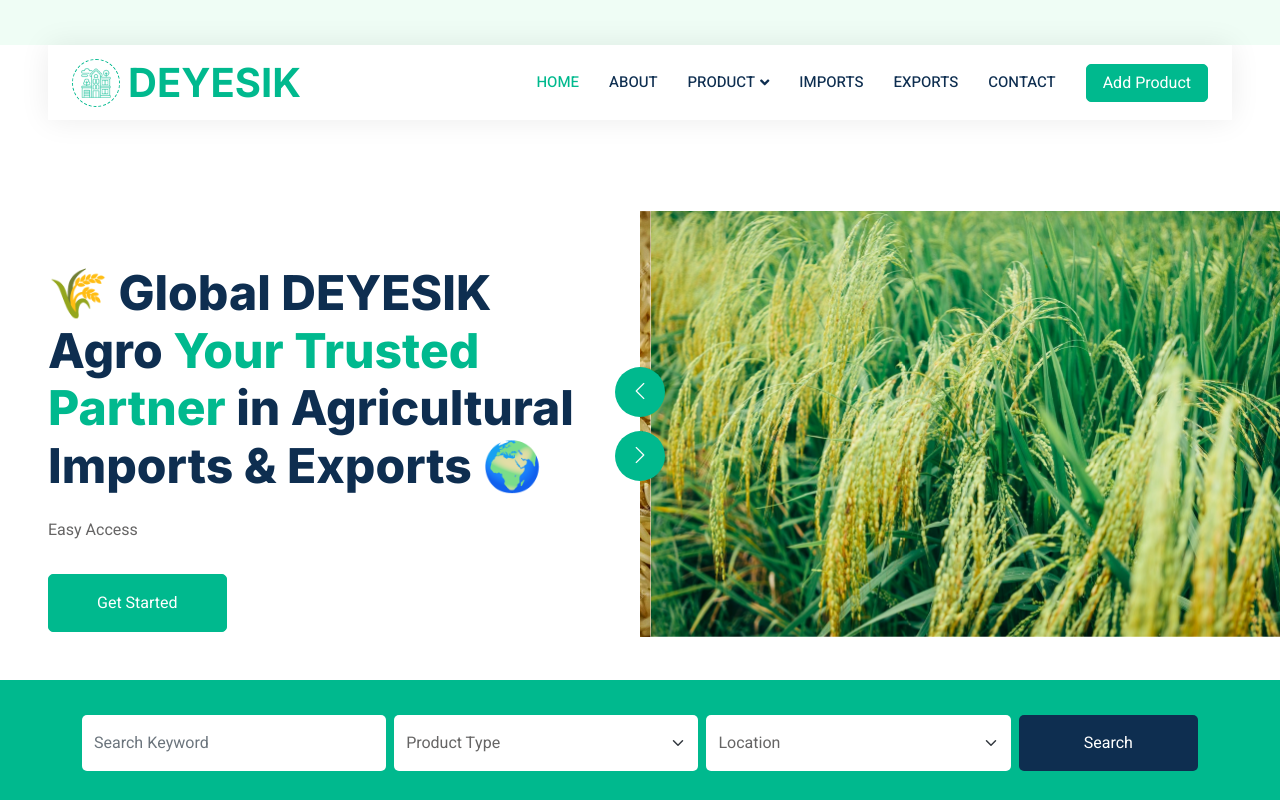
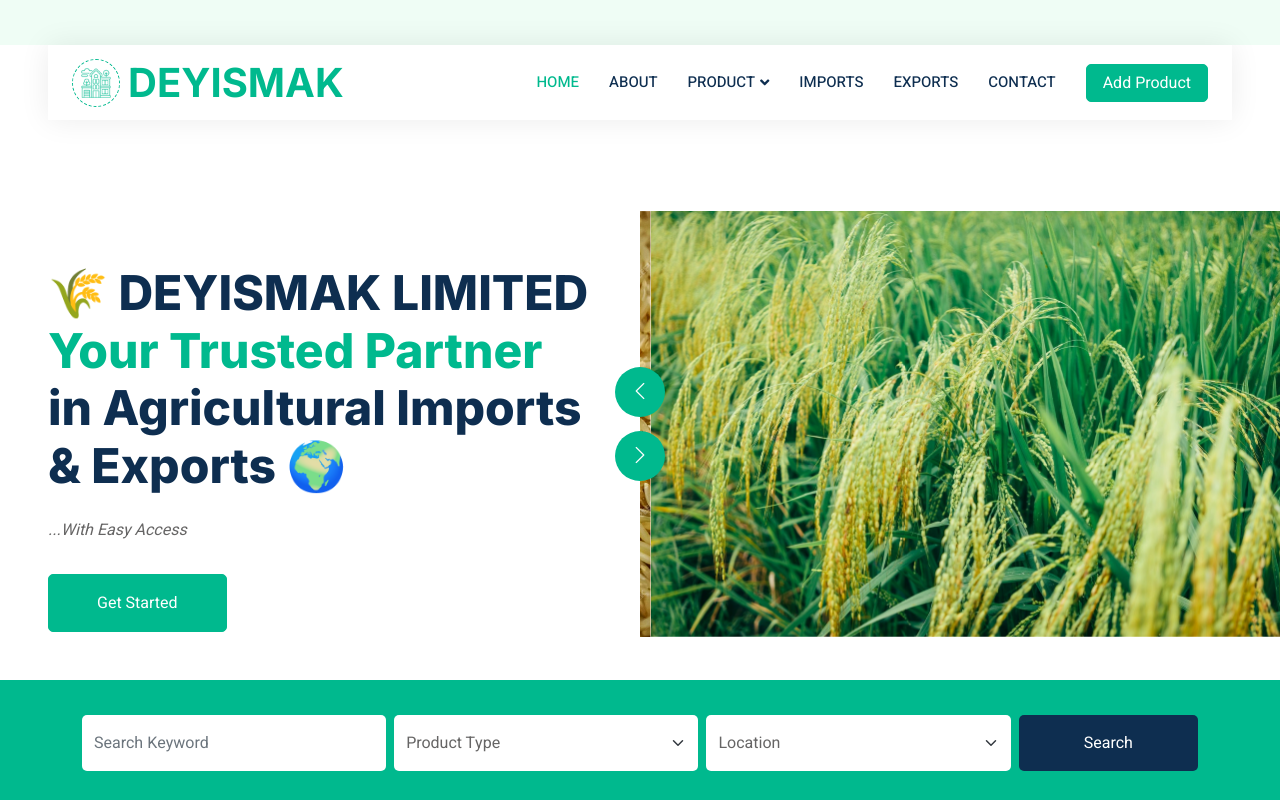
Before and after one commit to sufyan-yahya/import_export, a plain HTML site: page index.html in a window 1280 px wide. Shown: the top 800 px of the page. Drawn offline with nearby package versions, Linux system fonts and the light colour scheme.

Commit message:
Update index.html

```diff
--- a/index.html
+++ b/index.html
@@ -3,10 +3,10 @@
 
 <head>
     <meta charset="utf-8">
-    <title>DEYESIK AGRO</title>
+    <title>DEYISMAK LIMITED</title>
     <meta content="width=device-width, initial-scale=1.0" name="viewport">
     <meta content="" name="keywords">
-    <meta content="DEYESIK AGRO" name="description">
+    <meta content="DEYISMAK LIMITED" name="description">
 
     <!-- Favicon -->
     <link href="img/carousel-1.jpg" rel="icon">
@@ -49,7 +49,7 @@
                     <div class="icon p-2 me-2">
                         <img class="img-fluid" src="img/icon-apartment.png" alt="Icon" style="width: 30px; height: 30px;">
                     </div>
-                    <h1 class="m-0 text-primary">DEYESIK</h1>
+                    <h1 class="m-0 text-primary">DEYISMAK</h1>
                 </a>
                 <button type="button" class="navbar-toggler" data-bs-toggle="collapse" data-bs-target="#navbarCollapse">
                     <span class="navbar-toggler-icon"></span>
@@ -80,8 +80,8 @@
         <div class="container-fluid header bg-white p-0 mt-5">
             <div class="row g-0 align-items-center flex-column-reverse flex-md-row">
                 <div class="col-md-6 p-5 mt-lg-5">
-                    <h1 class="display-5 animated fadeIn mb-4">🌾 Global DEYESIK Agro<span class="text-primary"> Your Trusted Partner</span> in Agricultural Imports & Exports 🌍 </h1>
-                    <p class="animated fadeIn mb-4 pb-2">Easy Access</p>
+                    <h1 class="display-5 animated fadeIn mb-4">🌾 DEYISMAK LIMITED<span class="text-primary"> Your Trusted Partner</span> in Agricultural Imports & Exports 🌍 </h1>
+                    <p class="animated fadeIn mb-4 pb-2"><i>...With Easy Access</i></p>
                     <a href="" class="btn btn-primary py-3 px-5 me-3 animated fadeIn">Get Started</a>
                 </div>
                 <div class="col-md-6 animated fadeIn">
@@ -737,7 +737,7 @@
                 <div class="copyright">
                     <div class="row">
                         <div class="col-md-12 col-lg-12 col-12 text-center text-md-center ml-5">
-                            Copyright &copy; <a style="text-decoration: none !important;">DEYESIK Agro</a>  2025. <br> All Rights Reserved.
+                            Copyright &copy; <a style="text-decoration: none !important;">DEYISMAK LIMITED</a>  2025. <br> All Rights Reserved.
                         </div>
                     </div>
                 </div>
```
